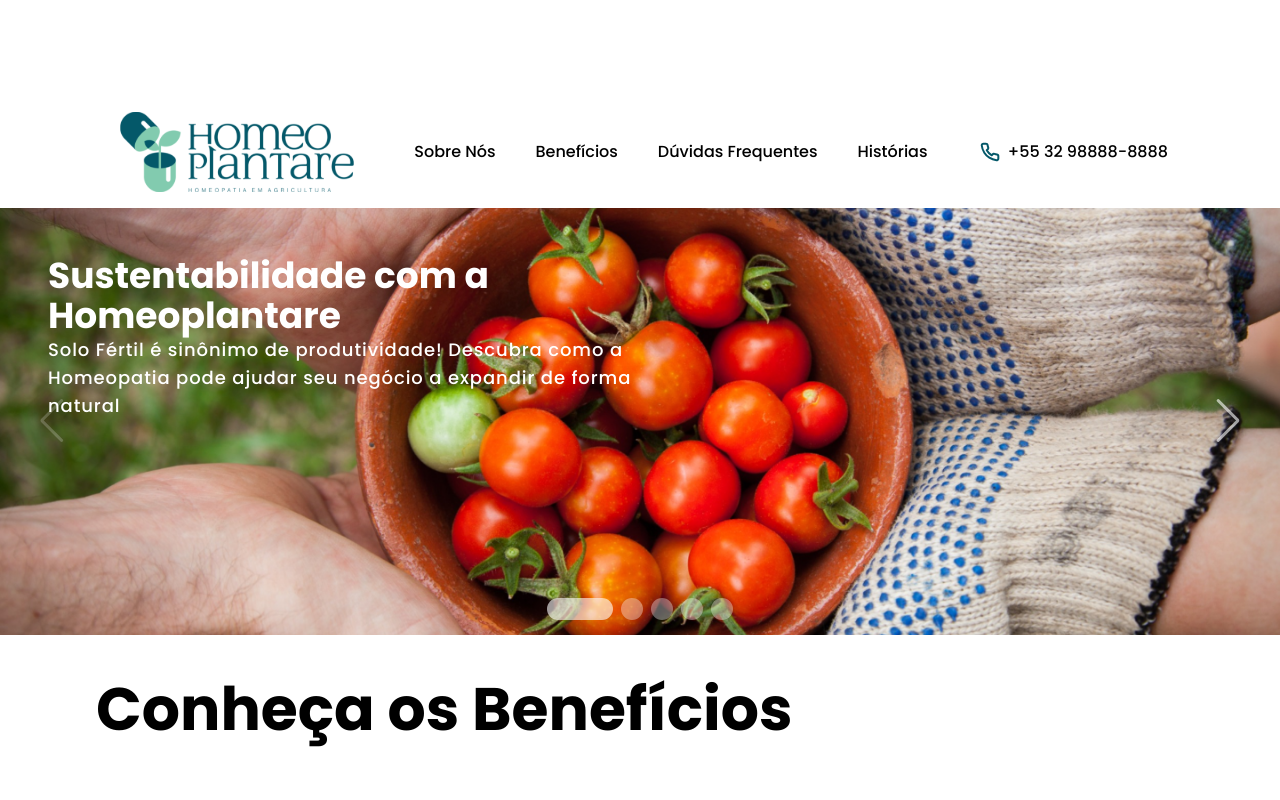
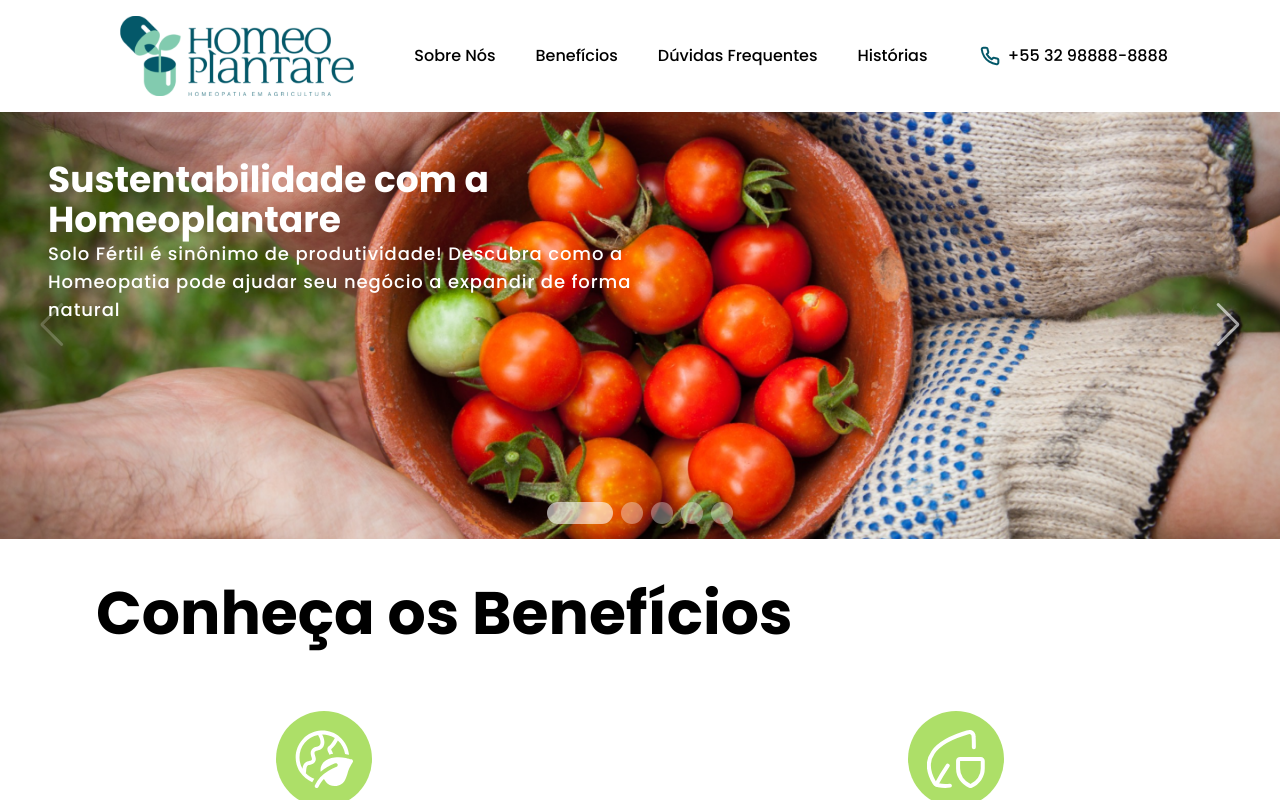
Before and after one commit to joaocottabadaro/homeo-plantare, a Next.js app: page / in a window 1280 px wide. Shown: the top 800 px of the page. Built offline with nearby package versions, Linux system fonts and the light colour scheme.

Commit message:
ajuste padding main container

```diff
--- a/app/page.tsx
+++ b/app/page.tsx
@@ -17,6 +17,9 @@
 import { Button } from "@/components/ui/button";
 import BenefitCard from "@/components/BenefitCard";
 import RatingCard from "@/components/RatingCard";
+import { Suspense } from "react";
+import { Spinnaker } from "next/font/google";
+import Spinner from "@/components/spinner";
 
 
 
@@ -55,11 +58,14 @@
 
 
   return (
-    <main className="flex min-h-screen relative flex-col items-center justify-between p-24 overflow-hidden">
+    <main className="flex min-h-screen relative flex-col items-center justify-between px-24 overflow-hidden">
 
       <Navbar />
       <div className="w-screen relative">
-        <Slider slidesData={slidesData} />
+        <Suspense fallback={<Spinner />}>
+          <Slider slidesData={slidesData} />
+        </Suspense>
+
       </div>
 
       <section id="beneficios" className="flex  flex-col w-full" >
--- /dev/null
+++ b/components/spinner.tsx
@@ -0,0 +1,18 @@
+
+
+
+
+const Spinner = () => {
+    return (
+        <div role="status">
+            <svg aria-hidden="true" className="w-8 h-8 mr-2 text-gray-200 animate-spin dark:text-gray-600 fill-blue-600" viewBox="0 0 100 101" fill="none" xmlns="http://www.w3.org/2000/svg">
+                <path d="M100 50.5908C100 78.2051 77.6142 100.591 50 100.591C22.3858 100.591 0 78.2051 0 50.5908C0 22.9766 22.3858 0.59082 50 0.59082C77.6142 0.59082 100 22.9766 100 50.5908ZM9.08144 50.5908C9.08144 73.1895 27.4013 91.5094 50 91.5094C72.5987 91.5094 90.9186 73.1895 90.9186 50.5908C90.9186 27.9921 72.5987 9.67226 50 9.67226C27.4013 9.67226 9.08144 27.9921 9.08144 50.5908Z" fill="currentColor" />
+                <path d="M93.9676 39.0409C96.393 38.4038 97.8624 35.9116 97.0079 33.5539C95.2932 28.8227 92.871 24.3692 89.8167 20.348C85.8452 15.1192 80.8826 10.7238 75.2124 7.41289C69.5422 4.10194 63.2754 1.94025 56.7698 1.05124C51.7666 0.367541 46.6976 0.446843 41.7345 1.27873C39.2613 1.69328 37.813 4.19778 38.4501 6.62326C39.0873 9.04874 41.5694 10.4717 44.0505 10.1071C47.8511 9.54855 51.7191 9.52689 55.5402 10.0491C60.8642 10.7766 65.9928 12.5457 70.6331 15.2552C75.2735 17.9648 79.3347 21.5619 82.5849 25.841C84.9175 28.9121 86.7997 32.2913 88.1811 35.8758C89.083 38.2158 91.5421 39.6781 93.9676 39.0409Z" fill="currentFill" />
+            </svg>
+            <span className="sr-only">Loading...</span>
+        </div>
+
+    );
+};
+
+export default Spinner;
```
